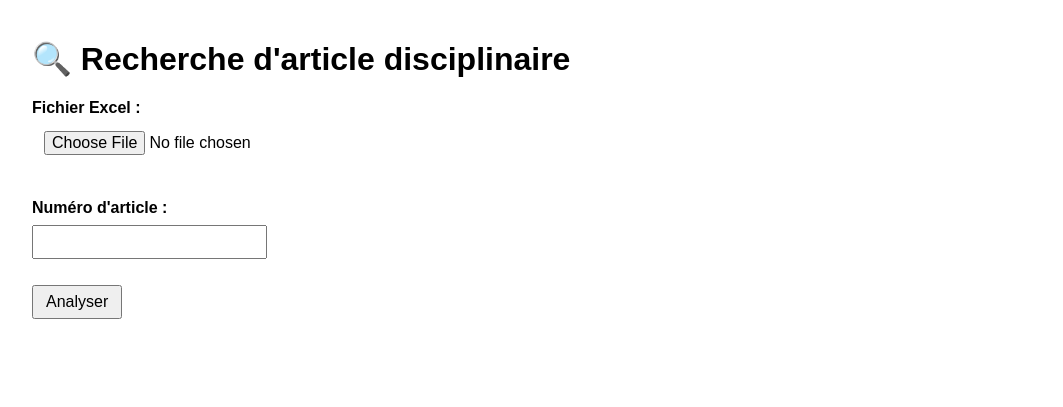
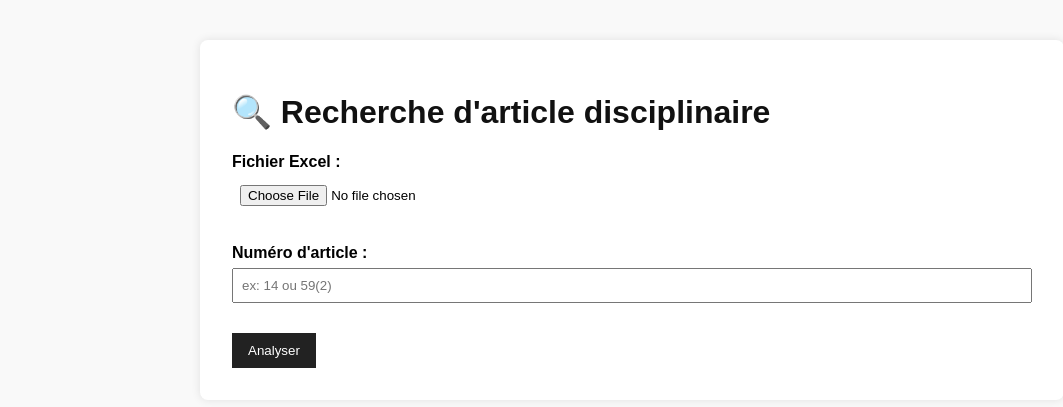
Before and after one commit to BPelletier258/analyseur-discipline, a Flask app: page / in a window 1280 px wide. Shown: the top 407 px of the page, without its empty margins (8-1071 px from the left). Run offline with Flask 2, Linux system fonts and the light colour scheme.

Commit message:
Update index.html

```diff
--- a/templates/index.html
+++ b/templates/index.html
@@ -7,73 +7,83 @@
         body {
             font-family: Arial, sans-serif;
             margin: 40px;
-            background-color: #fff;
-            color: #000;
+            background-color: #f9f9f9;
         }
         h1 {
-            font-size: 2em;
+            color: #111;
+            font-size: 2rem;
+        }
+        .container {
+            background-color: white;
+            padding: 2rem;
+            border-radius: 8px;
+            max-width: 800px;
+            margin: auto;
+            box-shadow: 0 0 10px rgba(0,0,0,0.1);
         }
         label {
-            display: block;
-            margin-top: 20px;
             font-weight: bold;
         }
-        input, button {
-            margin-top: 8px;
-            padding: 6px 12px;
-            font-size: 1em;
+        input[type="file"],
+        input[type="text"] {
+            padding: 8px;
+            margin-top: 6px;
+            margin-bottom: 12px;
+            width: 100%;
+            box-sizing: border-box;
+        }
+        button {
+            background-color: #222;
+            color: white;
+            padding: 10px 16px;
+            border: none;
+            cursor: pointer;
+        }
+        button:hover {
+            background-color: #555;
         }
         .error {
             color: red;
-            margin-top: 20px;
             font-weight: bold;
-        }
-        .resultat {
-            margin-top: 30px;
+            margin-top: 1rem;
         }
         table {
             border-collapse: collapse;
             width: 100%;
-            margin-top: 15px;
+            margin-top: 2rem;
         }
         th, td {
-            border: 1px solid #999;
+            border: 1px solid #ccc;
             padding: 8px;
-            text-align: left;
+            vertical-align: top;
         }
         th {
             background-color: #eee;
         }
-        .highlight {
-            color: red;
-            font-weight: bold;
-        }
     </style>
 </head>
 <body>
-
+<div class="container">
     <h1>🔍 Recherche d'article disciplinaire</h1>
 
     <form method="post" action="/analyse" enctype="multipart/form-data">
-        <label for="fichier">Fichier Excel :</label>
+        <label for="fichier">Fichier Excel :</label><br>
         <input type="file" name="fichier" required><br><br>
 
-        <label for="article">Numéro d'article :</label>
-        <input type="text" name="article" required><br><br>
+        <label for="article">Numéro d'article :</label><br>
+        <input type="text" name="article" placeholder="ex: 14 ou 59(2)" required><br><br>
 
         <button type="submit">Analyser</button>
     </form>
 
     {% if erreur %}
-        <div class="error">Erreur de traitement : {{ erreur }}</div>
+        <p class="error">Erreur de traitement : {{ erreur }}</p>
     {% endif %}
 
-    {% if resultats %}
-        <div class="resultat">
-            <h2>📄 Résultats de l'analyse</h2>
-            {{ resultats | safe }}
-        </div>
+    {% if table %}
+        <h2>Résultats pour l'article {{ article }}</h2>
+        {{ table|safe }}
     {% endif %}
-
+</div>
 </body>
 </html>
```
